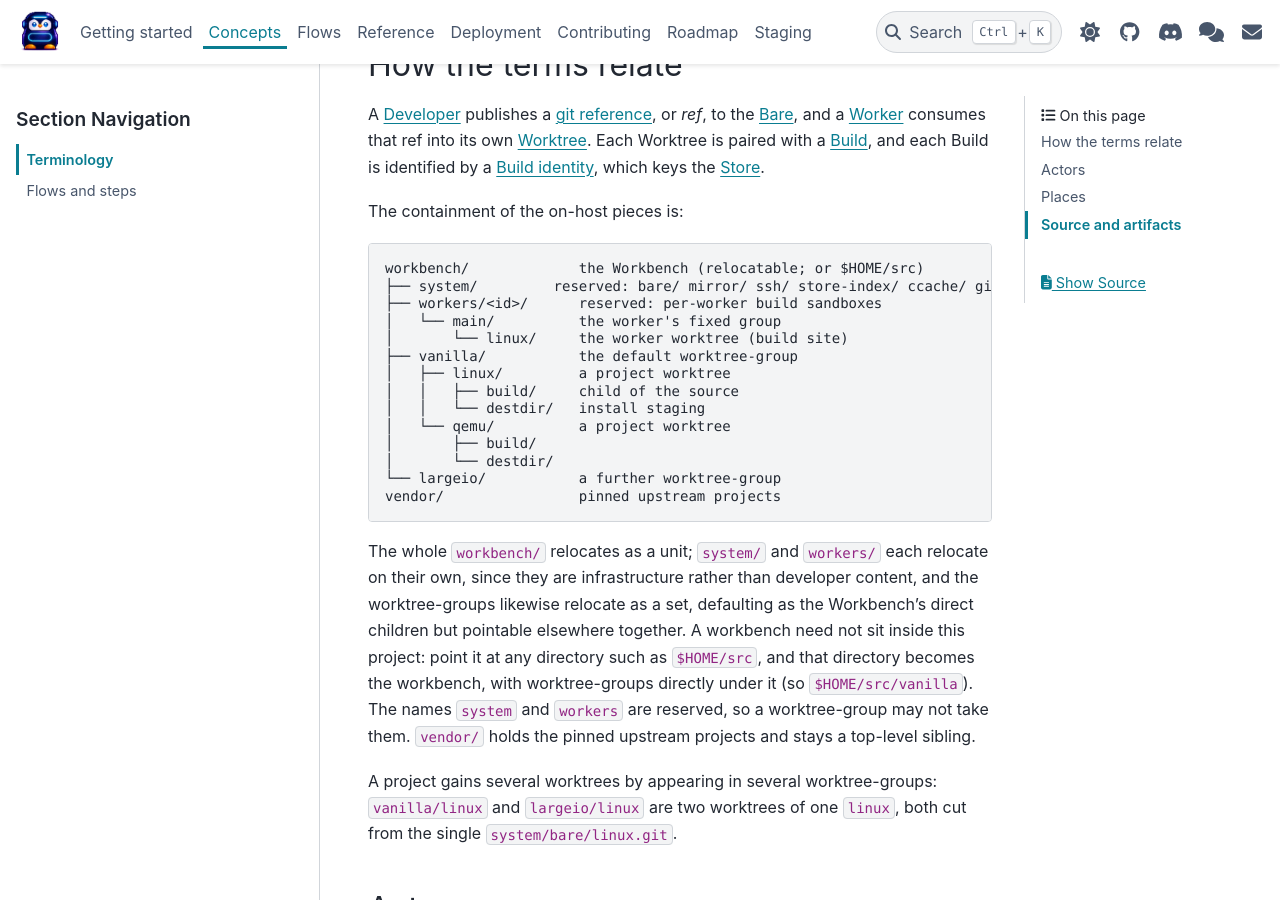
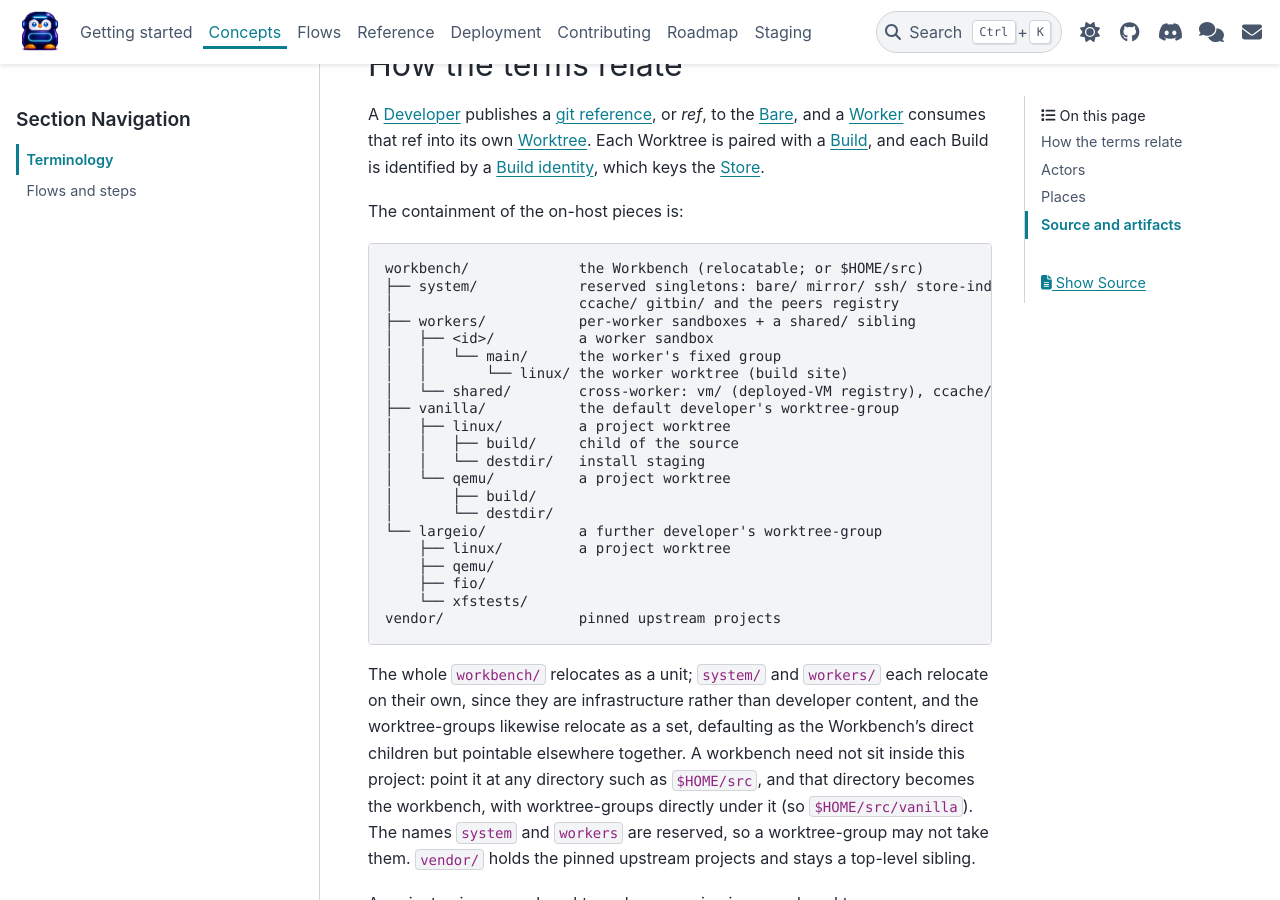
Before and after one commit to dagomez137/kdevops-ng, a Sphinx documentation site: the page built from docs/concepts/terms.rst, in a window 1280 px wide and 900 px high, scrolled down 448 px. Built offline with Sphinx 7.4.7 and the PyData theme 0.15.4, drawn with Linux system fonts in a browser that asks for light colours; some of the changed text lies outside the part shown.

Commit message:
docs: refresh the layout and terminology docs
The on-host containment diagram and the repository-layout diagram had
drifted. Update the containment diagram in the terminology page: system/
now also holds the peers registry, and workers/ has a shared/ sibling
that carries the deployed-VM sidecar registry vm/ and the worker-visible
ccache, store index and gitbin. Fix the repository-layout diagram in the
overview: the deploy/ default is nix not podman, the ADRs live under
notes/ rather than docs/, and notes/ was absent.

While reviewing terminology, correct the Build identity glossary, which
still described the digest over the source commit when it keys on the
source tree now, and note the peers registry in the System workbench
entry.

Generated-by: Claude AI
Signed-off-by: Daniel Gomez <da.gomez@kernel.org>

```diff
--- a/docs/concepts/terms.rst
+++ b/docs/concepts/terms.rst
@@ -30,18 +30,25 @@ The containment of the on-host pieces is:
 ::
 
    workbench/             the Workbench (relocatable; or $HOME/src)
-   ├── system/         reserved: bare/ mirror/ ssh/ store-index/ ccache/ gitbin/
-   ├── workers/<id>/      reserved: per-worker build sandboxes
-   │   └── main/          the worker's fixed group
-   │       └── linux/     the worker worktree (build site)
-   ├── vanilla/           the default worktree-group
+   ├── system/            reserved singletons: bare/ mirror/ ssh/ store-index/
+   │                      ccache/ gitbin/ and the peers registry
+   ├── workers/           per-worker sandboxes + a shared/ sibling
+   │   ├── <id>/          a worker sandbox
+   │   │   └── main/      the worker's fixed group
+   │   │       └── linux/ the worker worktree (build site)
+   │   └── shared/        cross-worker: vm/ (deployed-VM registry), ccache/, ...
+   ├── vanilla/           the default developer's worktree-group
    │   ├── linux/         a project worktree
    │   │   ├── build/     child of the source
    │   │   └── destdir/   install staging
    │   └── qemu/          a project worktree
    │       ├── build/
    │       └── destdir/
-   └── largeio/           a further worktree-group
+   └── largeio/           a further developer's worktree-group
+       ├── linux/         a project worktree
+       ├── qemu/
+       ├── fio/
+       └── xfstests/
    vendor/                pinned upstream projects
 
 The whole ``workbench/`` relocates as a unit; ``system/`` and ``workers/`` each
@@ -104,8 +111,9 @@ Places
 
    System workbench
       The host-local infrastructure singleton: the :term:`Mirrors <Mirror>`,
-      :term:`Bares <Bare>`, SSH key, :term:`Store`, the shared compiler cache,
-      and the Store index (the identity->store-path GC-root registry). It
+      :term:`Bares <Bare>`, SSH keys, :term:`Store`, the shared compiler cache,
+      the Store index (the identity->store-path GC-root registry), and the peers
+      registry (the cross-host peer list). It
       defaults to ``system/`` under the :term:`Workbench` but relocates on its
       own, and its :term:`Mirrors <Mirror>` (the bulky shared object store,
       default ``system/mirror``), compiler cache (default ``system/ccache``) and
@@ -180,8 +188,9 @@ Source and artifacts
 
    Build identity
       A content hash of a :term:`Build`'s inputs: config, toolchain (the Nix
-      devShell's store hash), build flags, and source commit. Same identity
-      implies the same bytes. Where it can, a project bakes the identity into
+      devShell's store hash), build flags, and the source tree (so a series
+      re-applied with ``git am`` keeps one identity). Same identity implies the
+      same bytes. Where it can, a project bakes the identity into
       its artifact so the result self-reports it; the kernel, for example, puts
       it in ``kernelrelease`` via ``LOCALVERSION``.
 
--- a/docs/getting-started/overview.rst
+++ b/docs/getting-started/overview.rst
@@ -55,9 +55,10 @@ Repository layout
 
    kdevops-ng/
    ├── f/          Windmill workspace content (flows, steps, apps)
-   ├── deploy/     brings the Windmill instance up (podman today)
+   ├── deploy/     brings the Windmill instance up (nix by default)
    ├── vendor/     pinned upstream projects (nixos-flake, ...)
-   ├── docs/       this documentation site and the ADRs
+   ├── docs/       this documentation site
+   ├── notes/      research, design notes and the ADRs (not rendered)
    ├── scripts/    check scripts and generators
    ├── wmill.yaml  workspace-as-code configuration
    └── flake.nix   nix tooling: checks, apps, devShells, formatter
```
